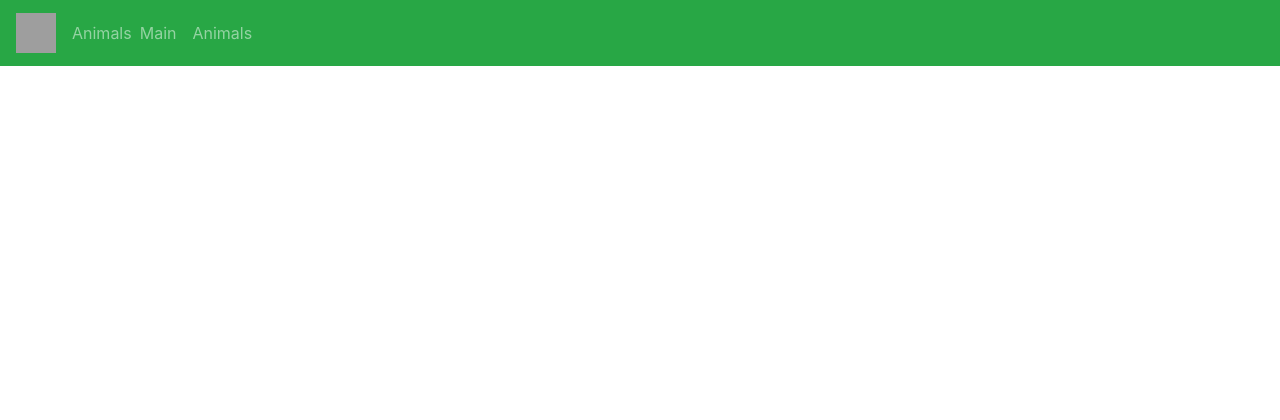
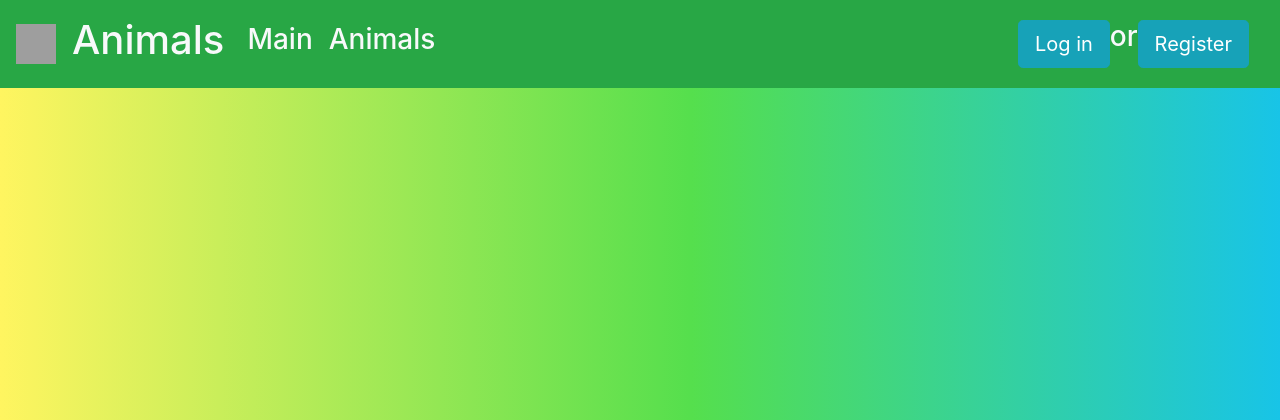
Before and after one commit to BangerVanos/animals_project_django, a Django app: page /animals/all/ in a window 1280 px wide. Shown: the top 420 px of the page. Run offline with Django 4.2, Linux system fonts and the light colour scheme; some libraries are stand-ins or nearby versions; grey boxes are pictures that could not be loaded.

Commit message:
Making base.html

```diff
--- a/animals/animal_desc/models.py
+++ b/animals/animal_desc/models.py
@@ -1,5 +1,7 @@
 from django.db import models
 from django.utils.text import slugify
+from datetime import datetime
+from django.utils import timezone
 
 # Create your models here.
 
@@ -30,12 +32,13 @@ class Animal(models.Model):
     avatar = models.ImageField(blank=True, null=True, upload_to=f'animals/')
     age = models.SmallIntegerField()
     slug = models.SlugField(unique=True, null=True, blank=True, default="")
+    create_date = models.DateField(default=timezone.now)
 
     def __str__(self):
         return f"{self.name} the {self.type}"
 
     def save(self, *args, **kwargs):
-        self.slug = slugify(f"{self.name}-the-{self.type}")
+        self.slug = slugify(f"{self.name}-the-{self.type}-{int(datetime.timestamp(datetime.now()))}")
         super(Animal, self).save(*args, **kwargs)
 
     def get_absolute_url(self):
--- a/animals/front-end/templates/base.html
+++ b/animals/front-end/templates/base.html
@@ -9,7 +9,14 @@
     <script src="https://ajax.googleapis.com/ajax/libs/jquery/3.3.1/jquery.min.js"></script>
     <script src="https://cdnjs.cloudflare.com/ajax/libs/popper.js/1.14.0/umd/popper.min.js"></script>
     <script src="https://maxcdn.bootstrapcdn.com/bootstrap/4.1.0/js/bootstrap.min.js"></script>
+    <style>
+        body{
+            background: rgb(255,245,96);
+            background: linear-gradient(90deg, rgba(255,245,96,1) 0%, rgba(85,223,77,1) 54%, rgba(24,196,231,1) 100%);
+        }
+    </style>
 </head>
+
 <body>
 
 <!-- Navbar -->
@@ -23,19 +30,45 @@
   </a>
 
   <!-- Navbar text-->
-  <span class="navbar-text">
-    Animals
+  <span class="navbar-text text-light">
+    <h1>Animals</h1>
   </span>
 
+  <div class="container-fluid d-flex align-items-center">
   <ul class="navbar-nav">
     <li class="nav-item">
-      <a class="nav-link" href="#">Main</a>
+      <a class="nav-link text-light" href="#"><h3>Main</h3></a>
     </li>
     <li class="nav-item">
-      <a class="nav-link" href="#">Animals</a>
+      <a class="nav-link text-light" href="#"><h3>Animals</h3></a>
     </li>
   </ul>
+  </div>
 
+    <div class="container-fluid flex-wrap d-flex justify-content-end align-items-center">
+    {% if user.is_authenticated %}
+    <li class="nav-item">
+        <p>Hello, </p><a class="nav-link" href="#">{{ user.username }}</a>
+    </li>
+    <li class="nav-item">
+        <a href="#" class="btn btn-info btn-lg" role="button">Log out</a>
+    </li>
+    {% else %}
+    <ul class="navbar-nav">
+    <li class="nav-item">
+        <a href="#" class="btn btn-info btn-lg" role="button">Log in</a>
+    </li>
+    <li class="nav-item">
+        <span class="d-flex align-items-center mx-auto">
+        <h3 class="text-light">or</h3>
+        </span>
+    </li>
+    <li class="nav-item">
+        <a href="#" class="btn btn-info btn-lg" role="button">Register</a>
+    </li>
+    </ul>
+    {% endif %}
+    </div>
 
 
 </nav>
```
Also changed, not shown: animals/animal_desc/migrations/0015_alter_animaltype_type.py (added), animals/animal_desc/migrations/0016_alter_animaltype_type.py (added), animals/animal_desc/migrations/0017_animal_create_date_alter_animalprofile_gender_and_more.py (added), animals/db.sqlite3.
